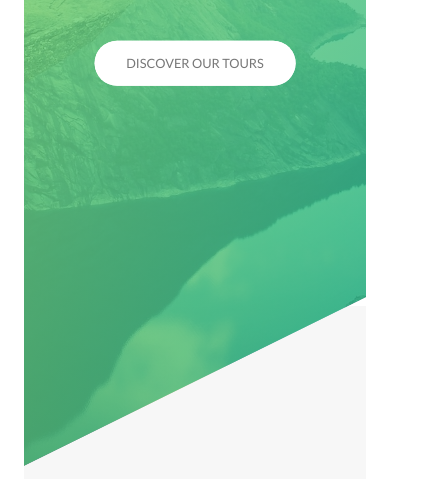
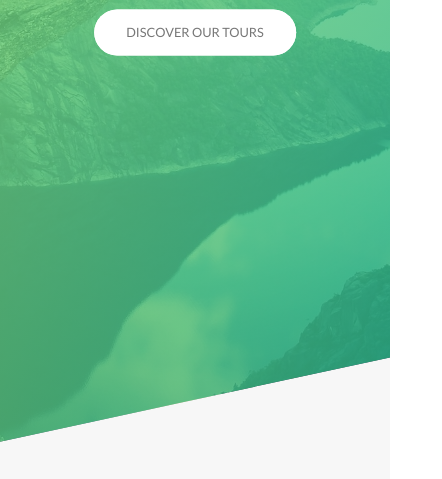
Before and after one commit to ZobaerIslam/Natours, a website: page index.html in a window 390 px wide. Shown: the part 360-839 px from the top of the page, 442 px wide, since content can reach past the window. Drawn offline with Linux system fonts and the light colour scheme.

Commit message:
writing media queries on base, typography and layout

```diff
--- a/sass/abstracts/_variables.scss
+++ b/sass/abstracts/_variables.scss
@@ -26,4 +26,5 @@ $default-font-size: 1.6rem;
 //GRID
 $grid-width: 114rem;
 $gutter-vartical: 8rem;
+$gutter-vertical-small: 6rem;
 $gutter-horizontal: 6rem;
--- a/sass/base/_base.scss
+++ b/sass/base/_base.scss
@@ -29,4 +29,9 @@ html {
 
 body {
     box-sizing: border-box;
+    padding: 3rem;
+
+    @include respond(tab-port) {
+        padding: 0;
+    }
 }
--- a/sass/base/_typography.scss
+++ b/sass/base/_typography.scss
@@ -5,7 +5,7 @@ body {
     // font-size: 1rem;
     line-height: 1.7;
     color: $color-grey-dark;
-    padding: 3rem;
+
 }
 
 .heading-primary {
@@ -23,6 +23,12 @@ body {
         animation-name: moveInLeft;
         animation-duration: 1s;
         animation-timing-function: ease-out;
+
+
+        @include respond(phone) {
+            letter-spacing: 1rem;
+            font-size: 5rem;
+        }
         /* animation-iteration-count: 3; */
         /* animation-delay: 3s; */
     }
@@ -32,8 +38,11 @@ body {
         font-size: 2rem;
         font-weight: 700;
         letter-spacing: 1.75rem;
+        animation: moveInRight 1s ease-out;
 
-        animation: moveInRight 1s ease-out;
+        @include respond(phone) {
+            letter-spacing: .5rem;
+        }
     }
 }
 
@@ -48,6 +57,14 @@ body {
     color: transparent;
     letter-spacing: .2rem;
     transition: all .2s;
+
+    @include respond(tab-port) {
+        font-size: 3rem;
+    }
+
+    @include respond(phone) {
+        font-size: 2.5rem;
+    }
 
     &:hover {
         transform: skewY(2deg) skewX(15deg) scale(1.1);
--- a/sass/layout/_footer.scss
+++ b/sass/layout/_footer.scss
@@ -3,6 +3,10 @@
     padding: 10rem 0;
     font-size: 1.4rem;
     color: $color-gray-light-1;
+
+    @include respond(tab-port) {
+        padding: 8rem 0;
+    }
 
     &__logo-box {
         text-align: center;
@@ -18,6 +22,11 @@
         border-top: 1px solid $color-grey-dark;
         padding-top: 2rem;
         display: inline-block;
+
+        @include respond(tab-port) {
+            width: 100%;
+            text-align: center;
+        }
     }
 
     &__list {
@@ -54,5 +63,10 @@
         padding-top: 2rem;
         width: 80%;
         float: right;
+
+        @include respond(tab-port) {
+            width: 100%;
+            float: none;
+        }
     }
 }
--- a/sass/layout/_grid.scss
+++ b/sass/layout/_grid.scss
@@ -4,6 +4,15 @@
 
     &:not(:last-child){
         margin-bottom: $gutter-vartical;
+
+        @include respond(tab-port) {
+            margin-bottom: $gutter-vertical-small;
+        }
+    }
+
+    @include respond(tab-port) {
+        max-width: 50rem;
+        padding: 0 3rem;
     }
 
     @include clearfix;
@@ -13,6 +22,15 @@
 
         &:not(:last-child) {
             margin-right: $gutter-horizontal;
+
+            @include respond(tab-port) {
+                margin-right: 0;
+                margin-bottom: $gutter-vertical-small;
+            }
+        }
+
+        @include respond(tab-port) {
+            width: 100% !important;
         }
     }
 
--- a/sass/layout/_header.scss
+++ b/sass/layout/_header.scss
@@ -1,12 +1,22 @@
 .header {
     height: 95vh;
-    background-image: linear-gradient(to right bottom, rgba($color-primary-light, 0.8), rgba($color-primary-dark, 0.8)), url(../img/hero.jpg);
+    background-image: linear-gradient(
+        to right bottom,
+        rgba($color-primary-light, 0.8),
+        rgba($color-primary-dark, 0.8)),
+        url(../img/hero.jpg);
+
     background-size: cover;
     background-position: top;
     position: relative;
 
     -webkit-clip-path: polygon(0 0, 100% 0, 100% 75vh, 0 100%);
     clip-path: polygon(0 0, 100% 0, 100% 75vh, 0 100%);
+
+    @include respond(phone) {
+        -webkit-clip-path: polygon(0 0, 100% 0, 100% 85vh, 0 100%);
+        clip-path: polygon(0 0, 100% 0, 100% 85vh, 0 100%);
+    }
 
     &__logo-box {
         position: absolute;
--- a/sass/layout/_navigation.scss
+++ b/sass/layout/_navigation.scss
@@ -16,6 +16,17 @@
         z-index: 2000;
         box-shadow: 0 1rem 3rem rgba($color-black, .1);
         cursor: pointer;
+
+
+        @include respond(tab-port) {
+            top: 4rem;
+            right: 4rem;
+        }
+
+        @include respond(phone) {
+            top: 3rem;
+            right: 3rem;
+        }
     }
 
 
@@ -31,7 +42,15 @@
         z-index: 1000;
         transition: transform .8s cubic-bezier(0.83, 0, 0.17, 1);
 
-        // transform: scale(80);
+        @include respond(tab-port) {
+            top: 4.5rem;
+            right: 4.5rem;
+        }
+
+        @include respond(phone) {
+            top: 3.5rem;
+            right: 3.5rem;
+        }
     }
 
     &__nav {
```
Also changed, not shown: css/style.css.
